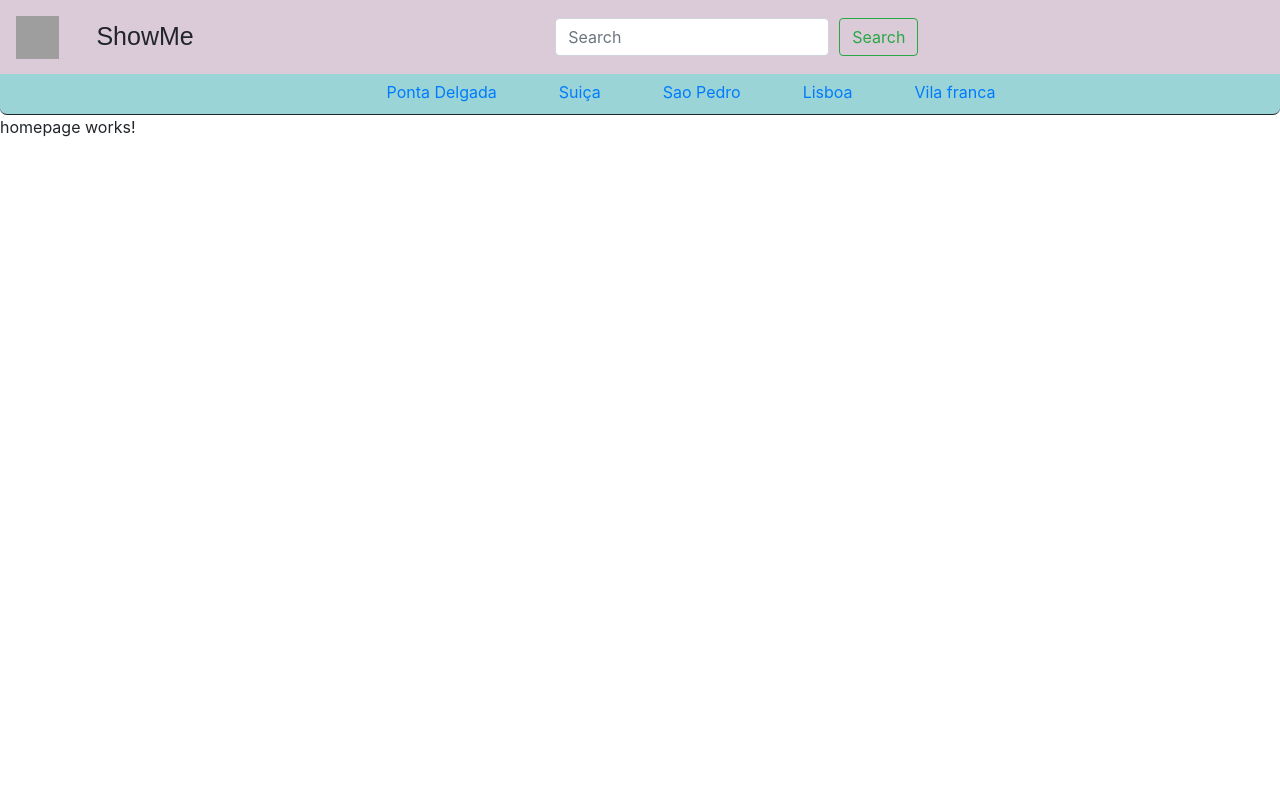
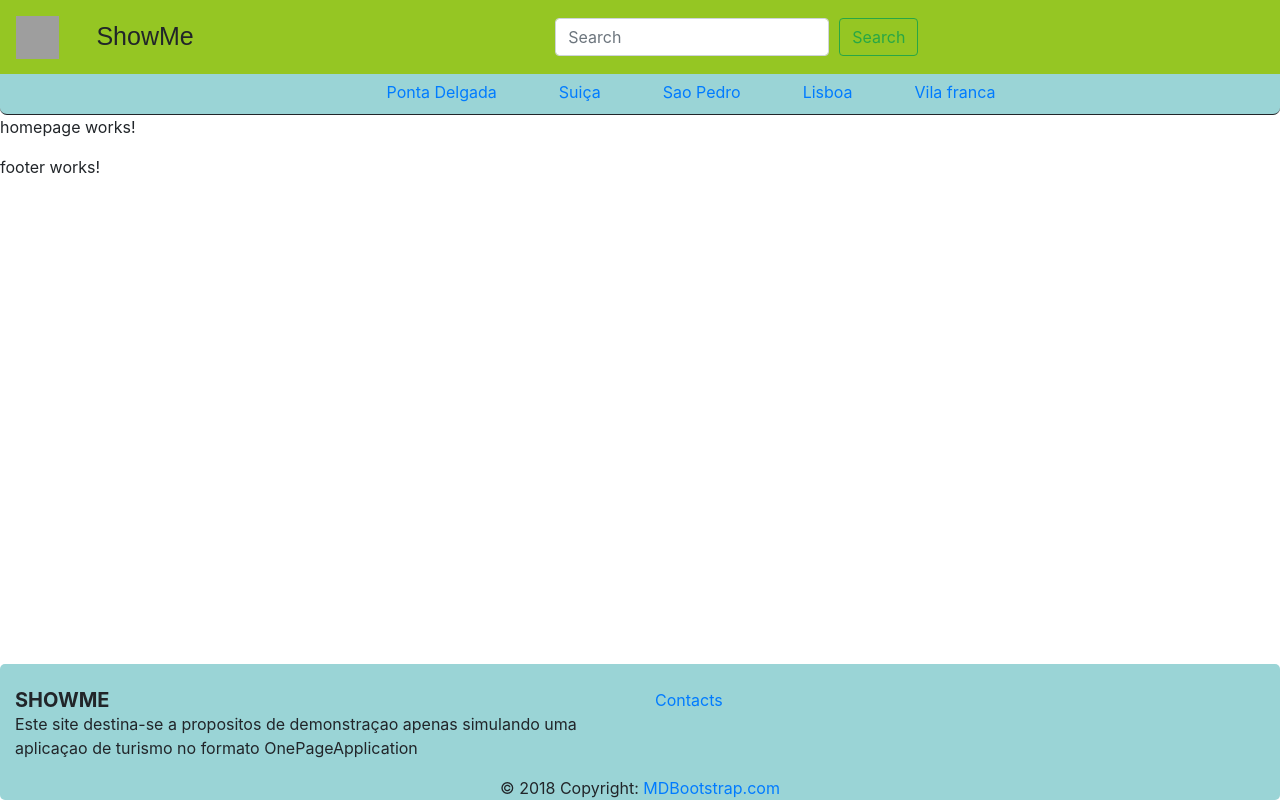
Before and after one commit to julkz/ShowMe, an Angular app in the folder ShowMe/: page / in a window 1280 px wide. Built offline with nearby package versions, Linux system fonts and the light colour scheme; grey boxes are pictures that could not be loaded; a web font is replaced by a local one.

Commit message:
Finished  mvp footer  //missing links system

```diff
--- a/ShowMe/src/app/app.module.ts
+++ b/ShowMe/src/app/app.module.ts
@@ -6,12 +6,14 @@ import { AppRoutingModule } from './app-routing.module';
 import { AppComponent } from './app.component';
 import { HomepageComponent } from './homepage/homepage.component';
 import { NavbarComponent } from './navbar/navbar.component';
+import { FooterComponent } from './footer/footer.component';
 
 @NgModule({
   declarations: [
     AppComponent,
     HomepageComponent,
-    NavbarComponent
+    NavbarComponent,
+    FooterComponent
   ],
   imports: [
     BrowserModule,
--- /dev/null
+++ b/ShowMe/src/app/footer/footer.component.html
@@ -0,0 +1,49 @@
+<p>footer works!</p>
+
+
+
+<!-- Footer -->
+<footer class="page-footer font-small teal pt-4 customFooter">
+
+        <!-- Footer Text -->
+        <div class="container-fluid text-center text-md-left">
+
+          <!-- Grid row -->
+          <div class="row">
+
+            <!-- Grid column -->
+            <div class="col-md-6 mt-md-0 mt-3">
+
+              <!-- Content -->
+              <h5 class="text-uppercase font-weight-bold">{{ utils.brandName }}</h5>
+              <span></span>
+              <p>{{ utils.companyMotto}}</p>
+
+            </div>
+            <!-- Grid column -->
+
+            <hr class="clearfix w-100 d-md-none pb-3">
+
+            <!-- Grid column -->
+            <div class="col-md-6 mb-md-0 mb-3">
+
+              <!-- Content -->
+                <a href="asd" > Contacts</a>
+
+            </div>
+            <!-- Grid column -->
+
+          </div>
+          <!-- Grid row -->
+
+        </div>
+        <!-- Footer Text -->
+
+        <!-- Copyright -->
+        <div class="footer-copyright text-center py-3">© 2018 Copyright:
+          <a href="https://mdbootstrap.com/education/bootstrap/"> MDBootstrap.com</a>
+        </div>
+        <!-- Copyright -->
+
+      </footer>
+      <!-- Footer -->
--- /dev/null
+++ b/ShowMe/src/app/footer/footer.component.scss
@@ -0,0 +1,16 @@
+
+*{
+    margin:0px; padding:0px;
+}
+
+.customFooter{
+    border-radius: 5px;
+    background-color: #9AD4D6;
+
+    position: fixed;
+    left: 0;
+    bottom: 0;
+    height: 17%;
+    width: 100%;
+    text-align: justify;
+}
--- /dev/null
+++ b/ShowMe/src/app/footer/footer.component.ts
@@ -0,0 +1,16 @@
+import { UtilitiesService } from './../utilities.service';
+import { Component, OnInit } from '@angular/core';
+
+@Component({
+  selector: 'app-footer',
+  templateUrl: './footer.component.html',
+  styleUrls: ['./footer.component.scss']
+})
+export class FooterComponent implements OnInit {
+
+  constructor(private utils: UtilitiesService) { }
+
+  ngOnInit() {
+  }
+
+}
--- a/ShowMe/src/app/homepage/homepage.component.html
+++ b/ShowMe/src/app/homepage/homepage.component.html
@@ -1,2 +1,3 @@
 <app-navbar></app-navbar>
 <p>homepage works!</p>
+<app-footer></app-footer>
--- a/ShowMe/src/app/navbar/navbar.component.scss
+++ b/ShowMe/src/app/navbar/navbar.component.scss
@@ -16,7 +16,7 @@
     border-width: 0px 0px 1px 0px;
     border-color: #9AD4D6;
     border-style: solid;
-    background-color: #DBCBD8;
+    background-color: #95C623;
     height: 100%;
 }
 
--- a/ShowMe/src/app/utilities.service.ts
+++ b/ShowMe/src/app/utilities.service.ts
@@ -5,6 +5,9 @@ export class UtilitiesService {
 
 brandName = "ShowMe";
 
+ companyMotto = ` Este site destina-se a propositos de demonstraçao apenas simulando
+ uma aplicaçao de turismo no formato OnePageApplication`;
+
 getLocationsList(){
   return ["Ponta Delgada", "Suiça","Sao Pedro","Lisboa","Vila franca"];
 }
```
Also changed, not shown: 1 other file (tests, documents, lock files or other folders).
